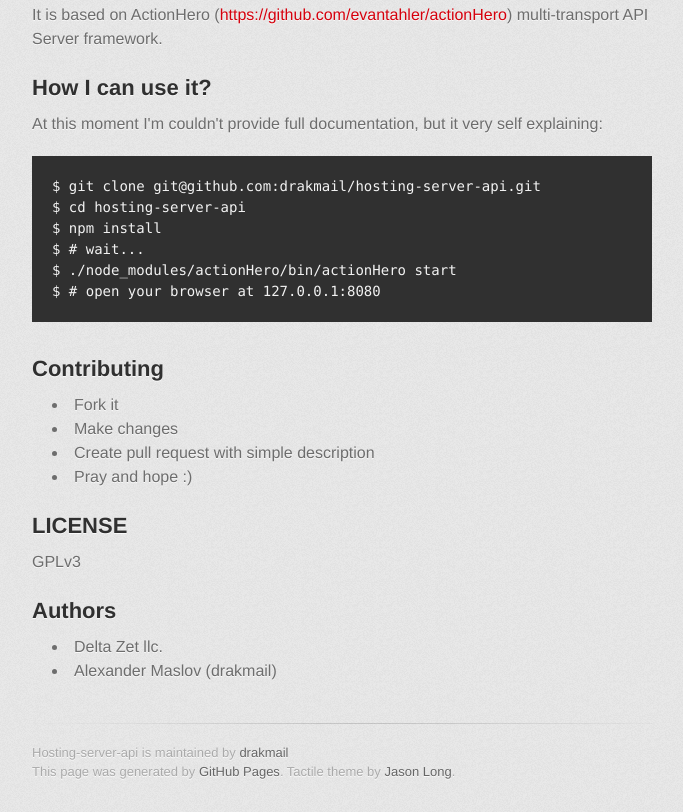
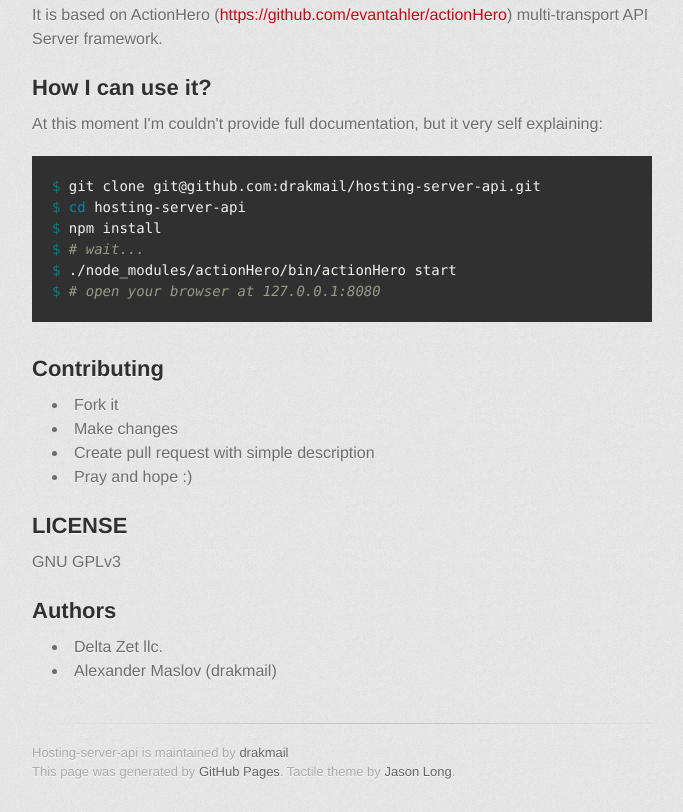
Before and after one commit to drakmail/hosting-server-api, a plain HTML site: page index.html in a window 1280 px wide. Shown: the part 1131-1943 px from the top of the page, without its empty margins (298-981 px from the left). Drawn offline with Linux system fonts and the light colour scheme; a web font is replaced by a local one.

```diff
--- a/index.html
+++ b/index.html
@@ -75,13 +75,13 @@
 
 <p>At this moment I'm couldn't provide full documentation, but it very self explaining:</p>
 
-<pre><code>$ git clone git@github.com:drakmail/hosting-server-api.git
-$ cd hosting-server-api
-$ npm install
-$ # wait...
-$ ./node_modules/actionHero/bin/actionHero start
-$ # open your browser at 127.0.0.1:8080
-</code></pre>
+<div class="highlight highlight-bash"><pre><span class="nv">$ </span>git clone git@github.com:drakmail/hosting-server-api.git
+<span class="nv">$ </span><span class="nb">cd </span>hosting-server-api
+<span class="nv">$ </span>npm install
+<span class="nv">$ </span><span class="c"># wait...</span>
+<span class="nv">$ </span>./node_modules/actionHero/bin/actionHero start
+<span class="nv">$ </span><span class="c"># open your browser at 127.0.0.1:8080</span>
+</pre></div>
 
 <h2>
 <a name="contributing" class="anchor" href="#contributing"><span class="octicon octicon-link"></span></a>Contributing</h2>
@@ -94,7 +94,7 @@
 </ul><h2>
 <a name="license" class="anchor" href="#license"><span class="octicon octicon-link"></span></a>LICENSE</h2>
 
-<p>GPLv3</p>
+<p>GNU GPLv3</p>
 
 <h2>
 <a name="authors" class="anchor" href="#authors"><span class="octicon octicon-link"></span></a>Authors</h2>
```
Also changed, not shown: params.json (+1 -1 lines).
